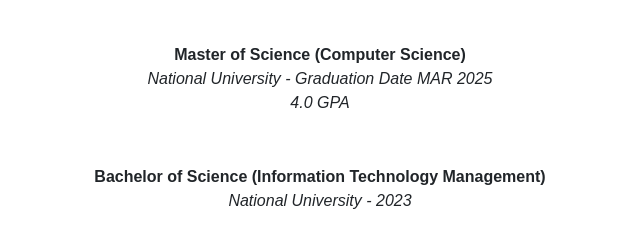
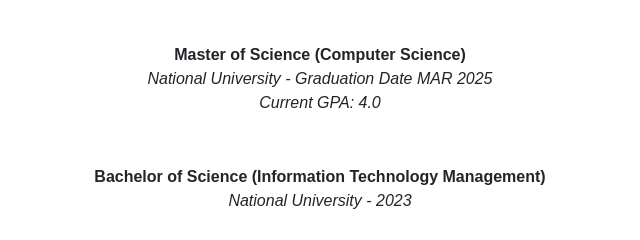
Before and after one commit to jonnybottles/jonathan-butler, a plain HTML site: page pages/education.html in a window 1280 px wide. Shown: the part 468-708 px from the top of the page, 320-960 px from the left. Drawn offline with nearby package versions, Linux system fonts and the light colour scheme.

Commit message:
update gpa on education page.

```diff
--- a/pages/education.html
+++ b/pages/education.html
@@ -70,7 +70,7 @@
 		<h2>College</h2>
 		<p class="education-content bachelors"><strong>Master of Science (Computer Science)</strong><br>
 			<em>National University - Graduation Date MAR 2025<br>
-				4.0 GPA</em>
+				Current GPA: 4.0</em>
 		</p>
 
 		<p class="education-content masters"><strong>Bachelor of Science (Information Technology Management)</strong><br>
```
